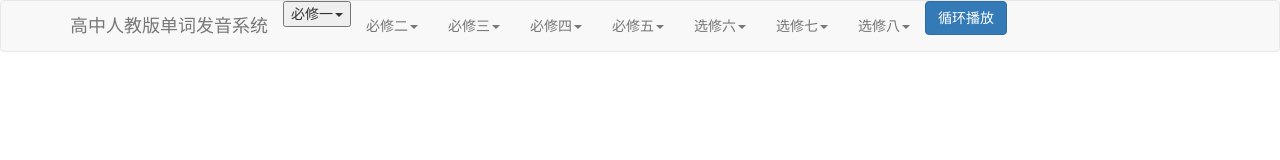
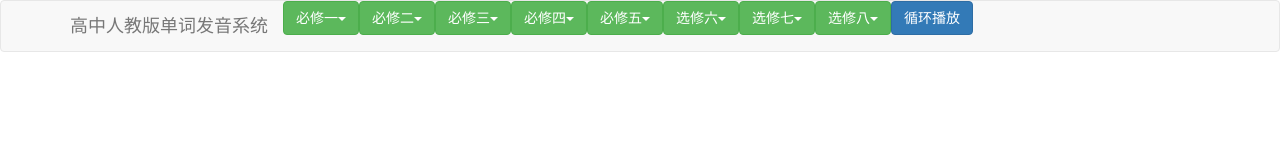
Before and after one commit to dongdaxiaodong/word_sound, a plain HTML site: page index.html in a window 1280 px wide. Drawn offline with Linux system fonts and the light colour scheme.

Commit message:
Add files via upload

```diff
--- a/index.html
+++ b/index.html
@@ -15,7 +15,7 @@
             <div class="navbar-header"> <a class="navbar-brand">高中人教版单词发音系统</a></div>
             <div>
                 <ul class="nav navbar-nav">
-                    <li class="dropdown"> <button class="dropdown-toggle" data-toggle="dropdown">
+                    <li class="dropdown"> <button class="dropdown-toggle btn btn-success" data-toggle="dropdown">
                         必修一<b class="caret"></b>
                     </button>
                         <ul class="dropdown-menu">
@@ -25,9 +25,9 @@
                             <li><a name="1_4" class="a_labek">Unit 4</a></li>
                             <li><a name="1_5" class="a_labek">Unit 5</a></li>
                         </ul></li>
-                    <li class="dropdown"> <a class="dropdown-toggle" data-toggle="dropdown">
+                    <li class="dropdown"> <button class="dropdown-toggle btn btn-success" data-toggle="dropdown">
                         必修二<b class="caret"></b>
-                    </a>
+                    </button>
                         <ul class="dropdown-menu">
                             <li><a name="2_1" class="a_labek">Unit 1</a></li>
                             <li><a name="2_2" class="a_labek">Unit 2</a></li>
@@ -35,9 +35,9 @@
                             <li><a name="2_4" class="a_labek">Unit 4</a></li>
                             <li><a name="2_5" class="a_labek">Unit 5</a></li>
                         </ul></li>
-                    <li class="dropdown"> <a class="dropdown-toggle" data-toggle="dropdown">
+                    <li class="dropdown"> <button class="dropdown-toggle btn btn-success" data-toggle="dropdown">
                         必修三<b class="caret"></b>
-                    </a>
+                    </button>
                         <ul class="dropdown-menu">
                             <li><a name="3_1" class="a_labek">Unit 1</a></li>
                             <li><a name="3_2" class="a_labek">Unit 2</a></li>
@@ -45,9 +45,9 @@
                             <li><a name="3_4" class="a_labek">Unit 4</a></li>
                             <li><a name="3_5" class="a_labek">Unit 5</a></li>
                         </ul></li>
-                    <li class="dropdown"> <a class="dropdown-toggle" data-toggle="dropdown">
+                    <li class="dropdown"> <button class="dropdown-toggle btn btn-success" data-toggle="dropdown">
                         必修四<b class="caret"></b>
-                    </a>
+                    </button>
                         <ul class="dropdown-menu">
                             <li><a name="4_1" class="a_labek">Unit 1</a></li>
                             <li><a name="4_2" class="a_labek">Unit 2</a></li>
@@ -55,9 +55,9 @@
                             <li><a name="4_4" class="a_labek">Unit 4</a></li>
                             <li><a name="4_5" class="a_labek">Unit 5</a></li>
                         </ul></li>
-                    <li class="dropdown"> <a class="dropdown-toggle" data-toggle="dropdown">
+                    <li class="dropdown"> <button class="dropdown-toggle btn btn-success" data-toggle="dropdown">
                         必修五<b class="caret"></b>
-                    </a>
+                    </button>
                         <ul class="dropdown-menu">
                             <li><a name="5_1" class="a_labek">Unit 1</a></li>
                             <li><a name="5_2" class="a_labek">Unit 2</a></li>
@@ -65,9 +65,9 @@
                             <li><a name="5_4" class="a_labek">Unit 4</a></li>
                             <li><a name="5_5" class="a_labek">Unit 5</a></li>
                         </ul></li>
-                    <li class="dropdown"> <a class="dropdown-toggle" data-toggle="dropdown">
+                    <li class="dropdown"> <button class="dropdown-toggle btn btn-success" data-toggle="dropdown">
                         选修六<b class="caret"></b>
-                    </a>
+                    </button>
                         <ul class="dropdown-menu">
                             <li><a name="6_1" class="a_labek">Unit 1</a></li>
                             <li><a name="6_2" class="a_labek">Unit 2</a></li>
@@ -75,9 +75,9 @@
                             <li><a name="6_4" class="a_labek">Unit 4</a></li>
                             <li><a name="6_5" class="a_labek">Unit 5</a></li>
                         </ul></li>
-                    <li class="dropdown"> <a class="dropdown-toggle" data-toggle="dropdown">
+                    <li class="dropdown"> <button class="dropdown-toggle btn btn-success" data-toggle="dropdown">
                         选修七<b class="caret"></b>
-                    </a>
+                    </button>
                         <ul class="dropdown-menu">
                             <li><a name="7_1" class="a_labek">Unit 1</a></li>
                             <li><a name="7_2" class="a_labek">Unit 2</a></li>
@@ -85,9 +85,9 @@
                             <li><a name="7_4" class="a_labek">Unit 4</a></li>
                             <li><a name="7_5" class="a_labek">Unit 5</a></li>
                         </ul></li>
-                    <li class="dropdown"> <a class="dropdown-toggle" data-toggle="dropdown">
+                    <li class="dropdown"> <button class="dropdown-toggle btn btn-success" data-toggle="dropdown">
                         选修八<b class="caret"></b>
-                    </a>
+                    </button>
                         <ul class="dropdown-menu">
                             <li><a name="8_1" class="a_labek">Unit 1</a></li>
                             <li><a name="8_2" class="a_labek">Unit 2</a></li>
```
